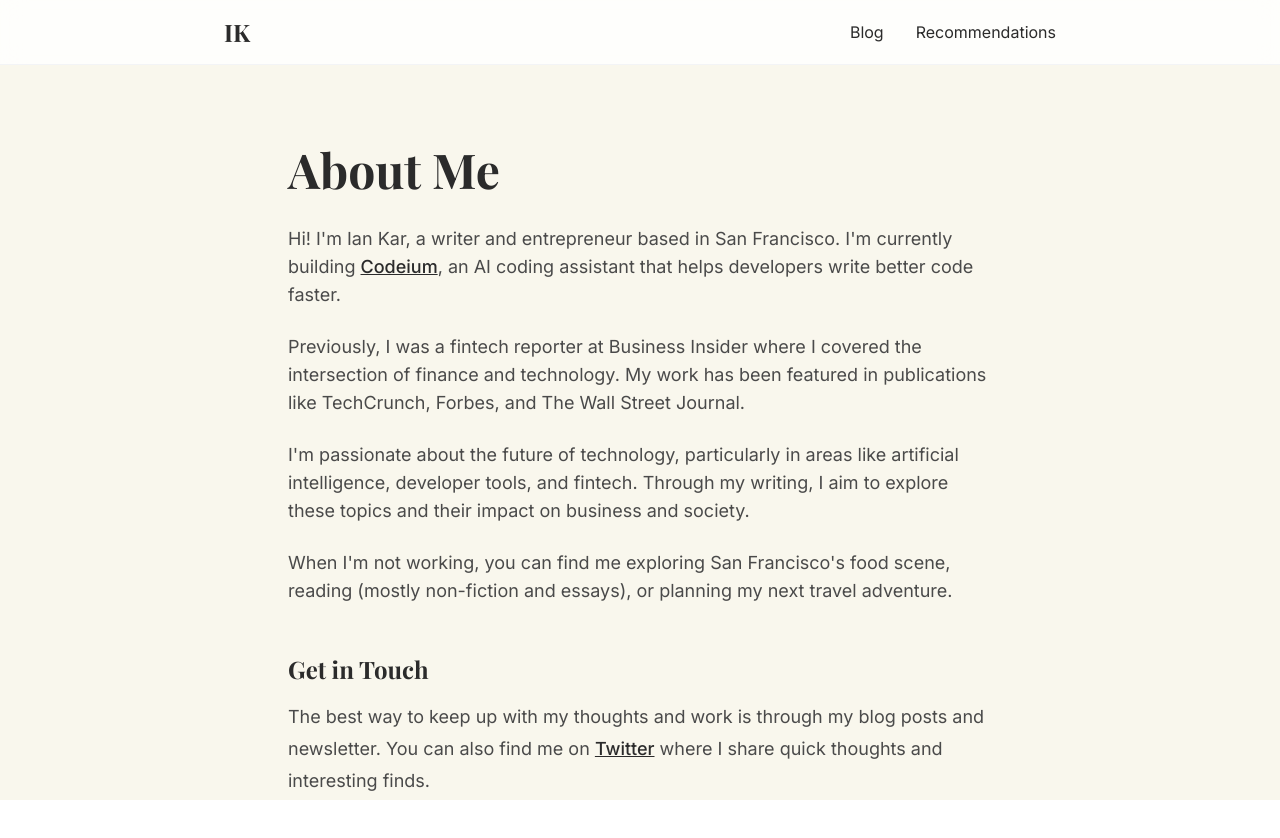
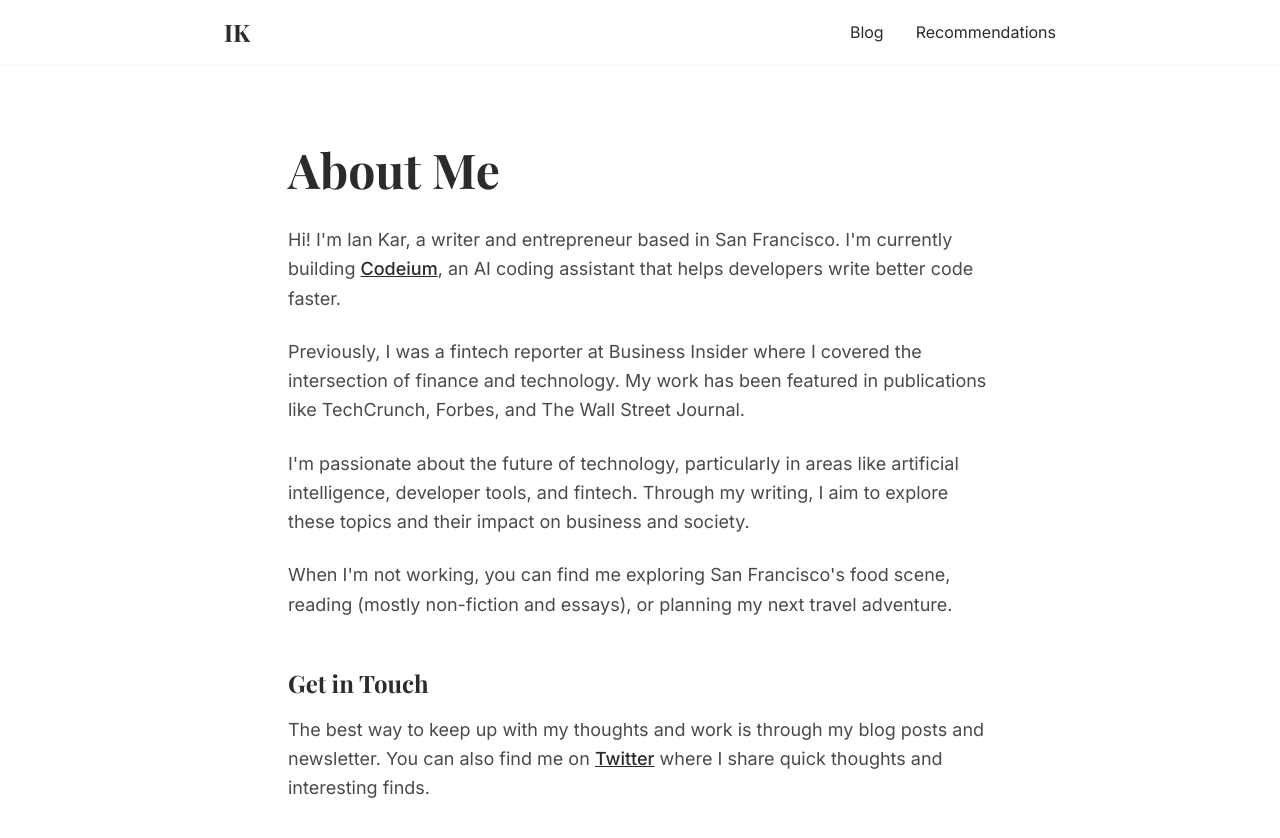
Before and after one commit to iankar8/iankar-website, a Next.js app: page /about in a window 1280 px wide. Shown: the top 838 px of the page. Built offline with nearby package versions, Linux system fonts and the light colour scheme; a web font is replaced by a local one.

Commit message:
fix: restore proper site design and layout

```diff
--- a/app/globals.css
+++ b/app/globals.css
@@ -15,7 +15,7 @@
   }
 
   body {
-    @apply text-[#2B2B2B] bg-warm-bg min-h-screen;
+    @apply bg-white text-[#2B2B2B];
   }
 
   h1, h2, h3, h4, h5, h6 {
@@ -36,32 +36,33 @@
     @apply max-w-none;
   }
 
-  .prose a {
-    @apply font-medium underline hover:text-[#4A4A4A] transition-colors duration-200;
-  }
-
-  .prose h1, .prose h2, .prose h3, .prose h4 {
+  .prose h1,
+  .prose h2,
+  .prose h3,
+  .prose h4 {
     @apply font-playfair font-bold text-[#2B2B2B];
   }
 
-  .prose p, .prose ul, .prose ol {
-    @apply font-inter text-[#4A4A4A];
+  .prose p,
+  .prose ul,
+  .prose ol {
+    @apply font-inter text-[#4A4A4A] leading-relaxed;
+  }
+
+  .prose a {
+    @apply text-[#2B2B2B] underline hover:text-[#4A4A4A] transition-colors;
   }
 
   .prose img {
-    @apply rounded-lg;
+    @apply rounded-lg shadow-lg my-8;
+  }
+
+  .prose pre {
+    @apply bg-gray-50 rounded-lg p-4 my-4;
   }
 
   .prose code {
-    @apply text-[#2B2B2B] bg-[#F5F5F5] px-2 py-1 rounded font-normal;
-  }
-
-  .prose pre {
-    @apply bg-[#F5F5F5] text-[#2B2B2B] p-4 rounded-lg;
-  }
-
-  .prose pre code {
-    @apply bg-transparent p-0;
+    @apply text-sm bg-gray-50 px-1 py-0.5 rounded;
   }
 }
 
--- a/app/layout.tsx
+++ b/app/layout.tsx
@@ -29,9 +29,11 @@ export default function RootLayout({
 }) {
   return (
     <html lang="en" className={`${inter.variable} ${playfair.variable}`}>
-      <body className="min-h-screen bg-[#FFFFFF]">
-        <div className="fixed inset-0 -z-10 bg-[#F4F0DB] opacity-50" />
-        {children}
+      <body>
+        <div className="min-h-screen bg-white">
+          <div className="fixed inset-0 bg-[#F4F0DB] opacity-30 -z-10" />
+          {children}
+        </div>
       </body>
     </html>
   )
--- a/app/page.tsx
+++ b/app/page.tsx
@@ -7,9 +7,10 @@ import { ArrowLongRightIcon } from '@heroicons/react/24/outline'
 
 export default function Home() {
   return (
-    <main className="min-h-screen">
+    <div className="flex flex-col min-h-screen">
       <Header />
 
+      <main className="flex-1">
         <div className="max-w-4xl mx-auto px-4 sm:px-6 lg:px-8">
           <motion.section
             className="py-20"
@@ -18,7 +19,7 @@ export default function Home() {
             transition={{ duration: 0.8 }}
           >
             <div className="max-w-3xl">
-            <h1 className="font-playfair text-5xl sm:text-6xl font-bold mb-8">
+              <h1 className="font-playfair text-5xl sm:text-6xl font-bold mb-8 text-[#2B2B2B]">
                 Hi, I'm Ian Kar
               </h1>
 
@@ -46,10 +47,8 @@ export default function Home() {
               </div>
             </div>
           </motion.section>
-
-        {/* Blue Gradient Shape */}
-        <div className="fixed bottom-0 right-0 w-[800px] h-[800px] bg-blue-600 rounded-full filter blur-3xl opacity-10 -z-10 transform translate-x-1/2 translate-y-1/2" />
         </div>
       </main>
+    </div>
   )
 }
--- a/components/Header.tsx
+++ b/components/Header.tsx
@@ -3,43 +3,17 @@
 import Link from 'next/link'
 import { motion } from 'framer-motion'
 
-const navVariants = {
-  hidden: { opacity: 0, y: -20 },
-  visible: {
-    opacity: 1,
-    y: 0,
-    transition: {
-      duration: 0.5,
-      ease: 'easeOut'
-    }
-  }
-}
-
-const linkVariants = {
-  hover: {
-    scale: 1.05,
-    transition: {
-      duration: 0.2,
-      ease: 'easeInOut'
-    }
-  }
-}
-
 export default function Header() {
   return (
-    <motion.header
-      className="sticky top-0 z-50 bg-white/80 backdrop-blur-md border-b border-gray-100"
-      initial="hidden"
-      animate="visible"
-      variants={navVariants}
-    >
+    <header className="sticky top-0 z-50 bg-white/80 backdrop-blur-md border-b border-gray-100/50">
       <nav className="max-w-4xl mx-auto px-4 sm:px-6 lg:px-8">
         <div className="flex justify-between items-center h-16">
           {/* Logo/Monogram */}
           <Link href="/">
             <motion.div
               className="font-playfair font-bold text-2xl text-[#2B2B2B]"
-              whileHover={linkVariants.hover}
+              whileHover={{ scale: 1.05 }}
+              transition={{ duration: 0.2 }}
             >
               IK
             </motion.div>
@@ -47,25 +21,21 @@ export default function Header() {
 
           {/* Navigation Links */}
           <div className="flex items-center space-x-8">
-            <Link href="/blog">
-              <motion.span
+            <Link
+              href="/blog"
               className="text-[#2B2B2B] hover:text-[#4A4A4A] transition-colors"
-                whileHover={linkVariants.hover}
             >
               Blog
-              </motion.span>
             </Link>
-            <Link href="/recommendations">
-              <motion.span
+            <Link
+              href="/recommendations"
               className="text-[#2B2B2B] hover:text-[#4A4A4A] transition-colors"
-                whileHover={linkVariants.hover}
             >
               Recommendations
-              </motion.span>
             </Link>
           </div>
         </div>
       </nav>
-    </motion.header>
+    </header>
   )
 }
```
Lines whose indentation alone changed are shown as unchanged.
